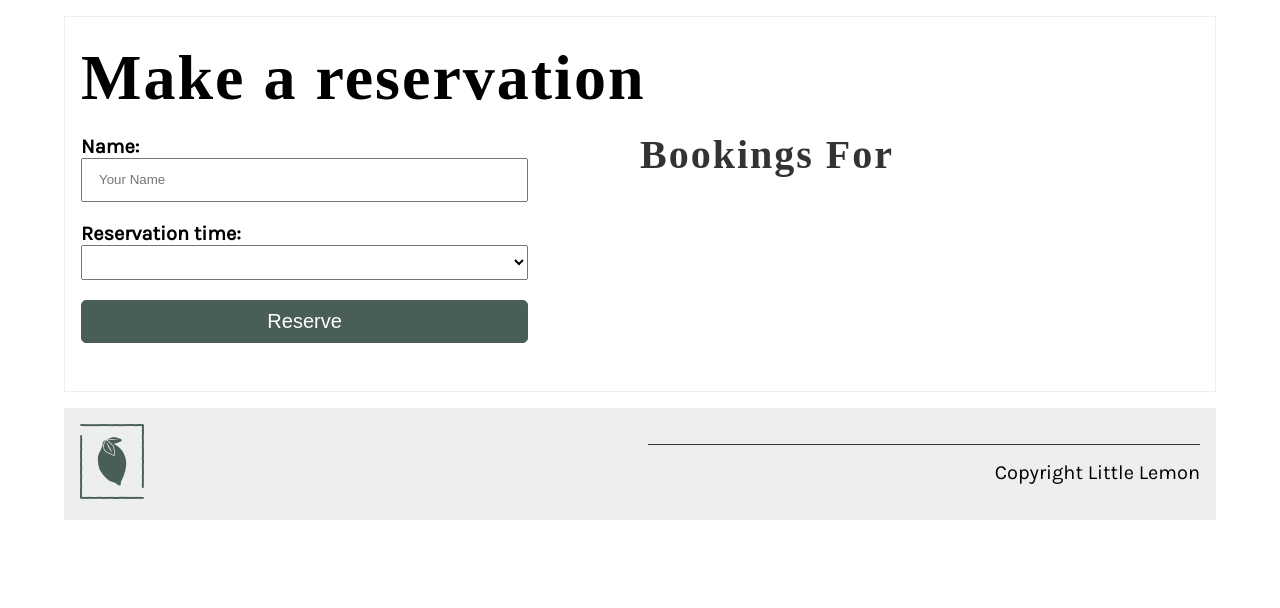
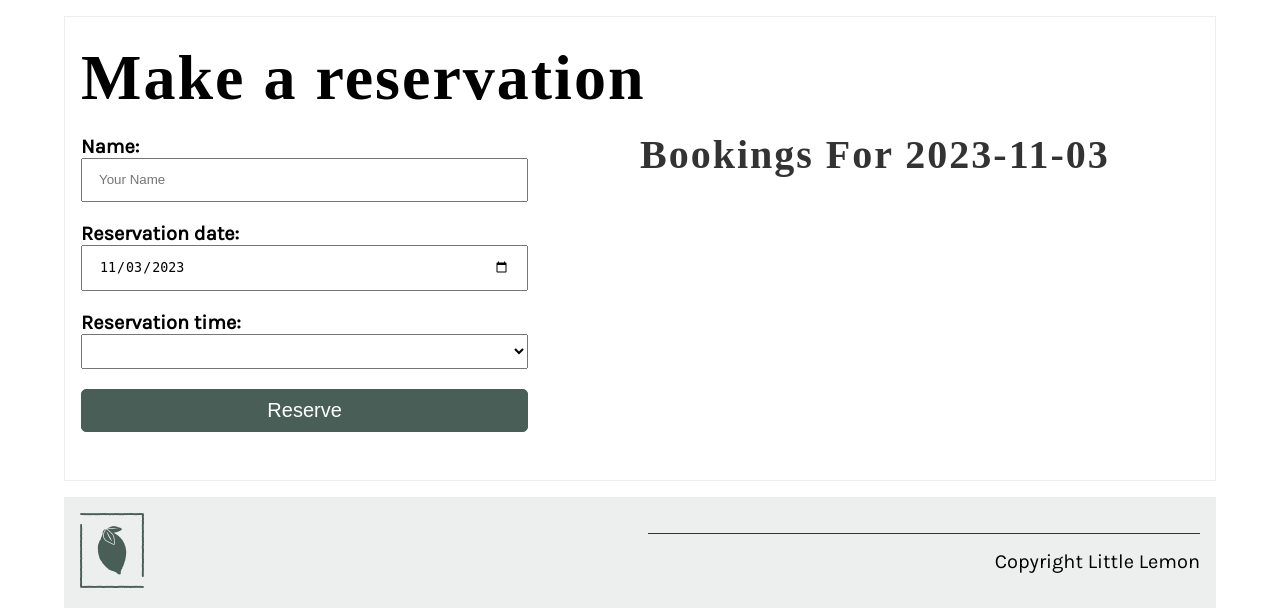
Before and after one commit to ivankimmh/shop-little-lemon, a Django app: template restaurant/templates/book.html in a window 1280 px wide. Shown: the part 244-852 px from the top of the page. Before the commit the page ends 764 px from the top, so only its background shows below. Run offline with Django 4.2, Linux system fonts and the light colour scheme; the template is opened without the code that fills it, so the values that code supplies are empty; some web fonts are replaced.

Commit message:
[REV] revise book for meta course

```diff
--- a/restaurant/templates/book.html
+++ b/restaurant/templates/book.html
@@ -11,14 +11,14 @@
       <div class="column">
           {% csrf_token %}
           <form method="POST" id="form">
-            {% csrf_token %}
             <p>
               <label for="first_name">Name:</label>
               <input type="text" placeholder="Your Name" maxlength="200" required="" id="first_name">
             </p>
             <p>
-            <!-- Step 9: Part one -->
-            {{ reservation_date }}
+              <!-- Step 9: Part one -->
+              <label for="reservation_date" >Reservation date:</label>
+              <input type="date" id="reservation_date" name="reservation_date" required>
             </p>
 
             <p>
```
Also changed, not shown: restaurant/views.py (+8 -7 lines).
